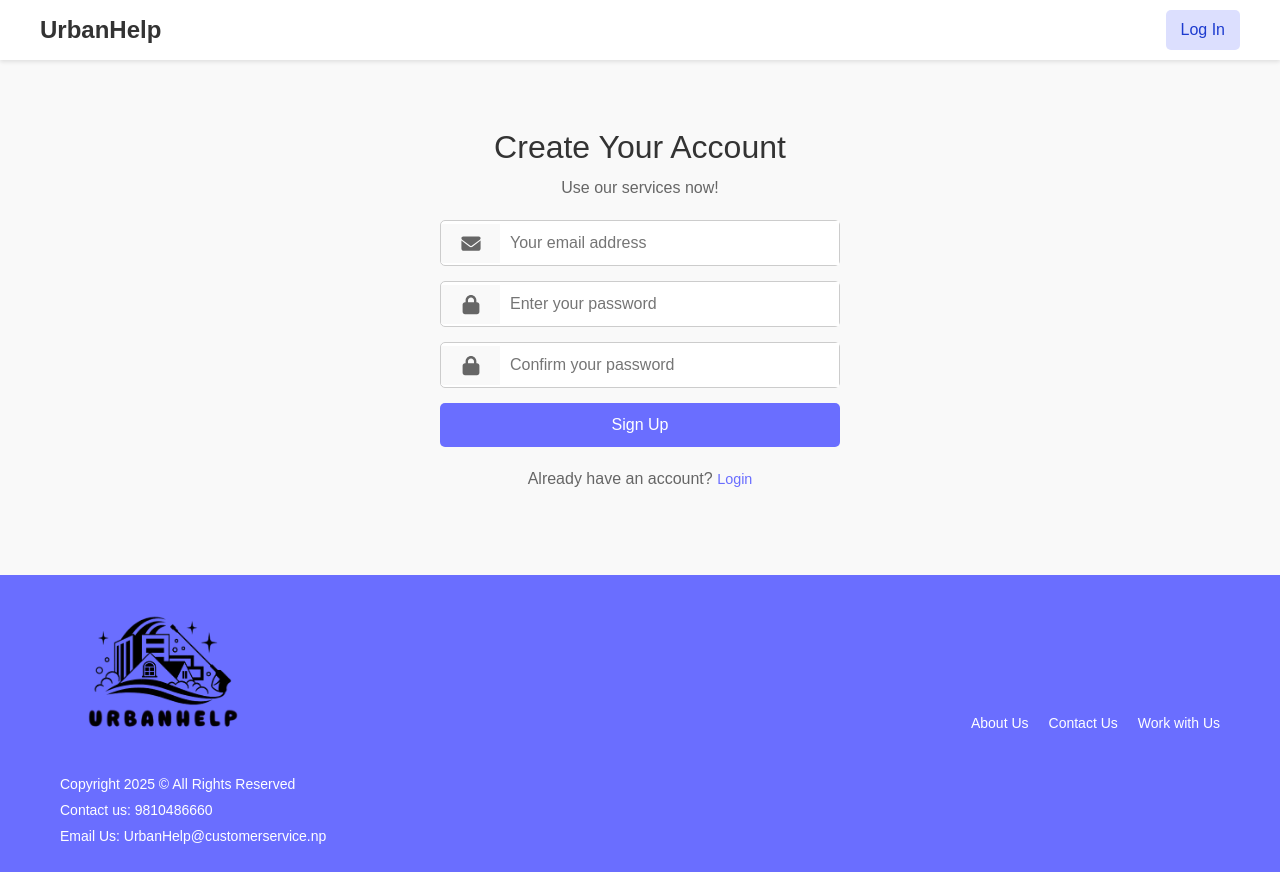
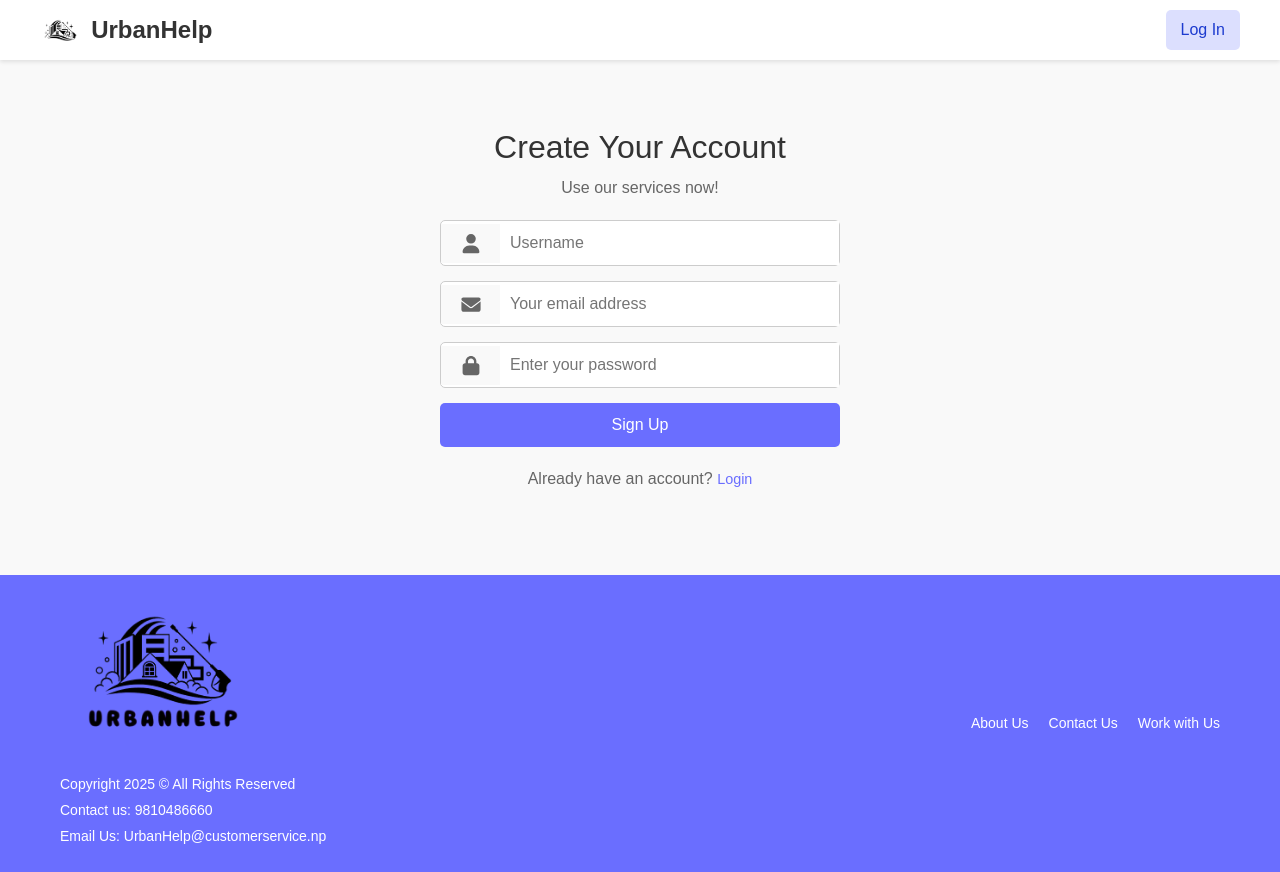
Before and after one commit to shailuu/Urbanhelp, a React (Create React App) app: page /signup in a window 1280 px wide. Built offline with nearby package versions, Linux system fonts and the light colour scheme.

Commit message:
Sign up Connected

```diff
--- a/src/pages/Shared/Header.js
+++ b/src/pages/Shared/Header.js
@@ -1,6 +1,7 @@
 import React from 'react';
 import { NavLink, useNavigate, useLocation } from 'react-router-dom';
 import './Header.css';
+import Logo from '../../assets/images/Logo.png'
 
 function Header() {
   const navigate = useNavigate();
@@ -13,7 +14,7 @@
   return (
     <div className="header">
       <div className="header-logo" onClick={() => navigate('/')}>
-
+      <img src={Logo} alt="Logo" />
         <span>UrbanHelp</span>
       </div>
       {!isLoginPage && !isSignupPage && (
--- a/src/pages/Signup/Signup.js
+++ b/src/pages/Signup/Signup.js
@@ -1,30 +1,88 @@
-import React from 'react';
+import React, { useState } from 'react';
+import { useNavigate } from 'react-router-dom'; // Import useNavigate
 import './Signup.css';
 import Footer from '../Shared/Footer';
 import Header from '../Shared/Header';
 import { FontAwesomeIcon } from '@fortawesome/react-fontawesome';
-import { faEnvelope, faLock } from '@fortawesome/free-solid-svg-icons';
-//import logo from '../../assets/images/logo.png';
+import { faUser, faEnvelope, faLock } from '@fortawesome/free-solid-svg-icons';
 
 function Signup() {
+  const [formData, setFormData] = useState({
+    username: '',
+    email: '',
+    password: '',
+  });
+
+  const { username, email, password } = formData;
+  const navigate = useNavigate(); // Initialize useNavigate
+
+  const handleChange = (e) => {
+    setFormData({ ...formData, [e.target.name]: e.target.value });
+  };
+
+  const handleSubmit = async (e) => {
+    e.preventDefault();
+
+    const userData = { username, email, password };
+
+    try {
+      const response = await fetch('http://localhost:5000/api/users/register', {
+        method: 'POST',
+        headers: { 'Content-Type': 'application/json' },
+        body: JSON.stringify(userData),
+      });
+
+      const data = await response.json();
+      if (!response.ok) {
+        throw new Error(data.message || 'Registration failed');
+      }
+
+      alert('User registered successfully!');
+      navigate('/login'); // Redirect to login page after clicking "OK"
+    } catch (error) {
+      alert(error.message);
+    }
+  };
+
   return (
     <div className="signup-page">
       <Header />
       <div className="signup-container">
         <h1>Create Your Account</h1>
-        <p>Use our services now!</p>
-        <form className="signup-form">
+         <p>Use our services now!</p>
+        <form className="signup-form" onSubmit={handleSubmit}>
+          <div className="input-group">
+            <FontAwesomeIcon icon={faUser} className="input-icon" />
+            <input
+              type="text"
+              name="username"
+              placeholder="Username"
+              value={username}
+              onChange={handleChange}
+              required
+            />
+          </div>
           <div className="input-group">
             <FontAwesomeIcon icon={faEnvelope} className="input-icon" />
-            <input type="email" placeholder="Your email address" required />
+            <input
+              type="email"
+              name="email"
+              placeholder="Your email address"
+              value={email}
+              onChange={handleChange}
+              required
+            />
           </div>
           <div className="input-group">
             <FontAwesomeIcon icon={faLock} className="input-icon" />
-            <input type="password" placeholder="Enter your password" required />
-          </div>
-          <div className="input-group">
-            <FontAwesomeIcon icon={faLock} className="input-icon" />
-            <input type="password" placeholder="Confirm your password" required />
+            <input
+              type="password"
+              name="password"
+              placeholder="Enter your password"
+              value={password}
+              onChange={handleChange}
+              required
+            />
           </div>
           <div className="form-actions">
             <button type="submit" className="signup-btn signuppage-signup-btn">Sign Up</button>
```
